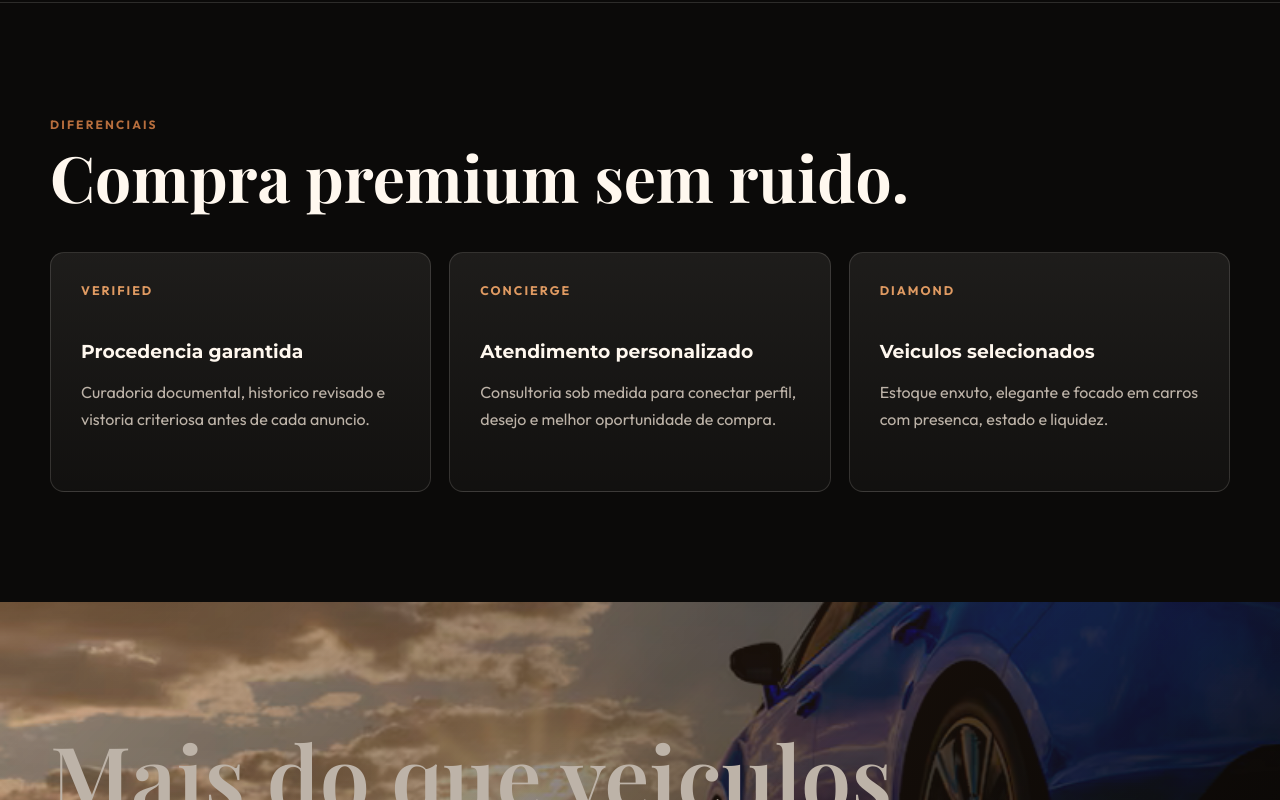
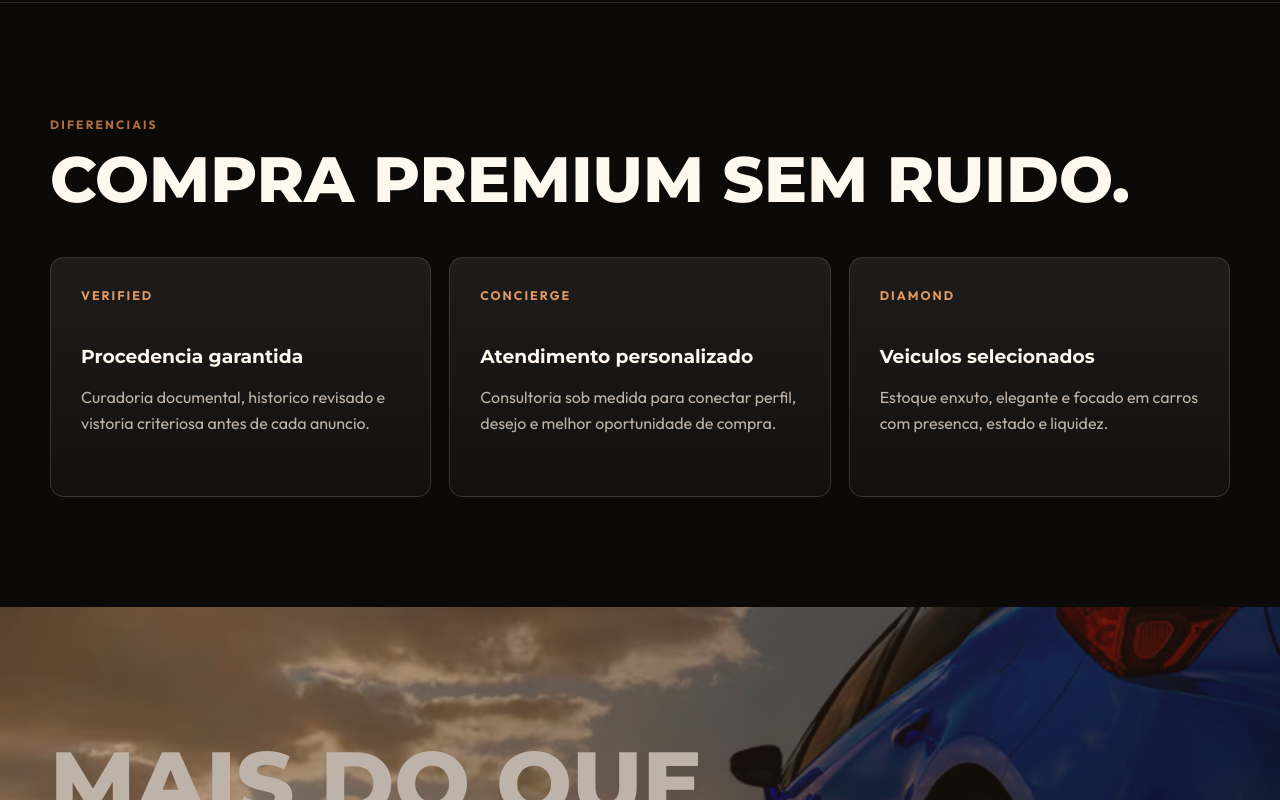
Before and after one commit to gabrielalfa/velvet-motors, an Angular app in the folder src/VelvetMotors.Web/: page / in a window 1280 px wide. Shown: the part 2000-2800 px from the top of the page. Built offline with nearby package versions, Linux system fonts and the light colour scheme; no server answers.

Commit message:
Standardize headings on Montserrat

```diff
--- a/src/VelvetMotors.Web/src/app/components/home/home.component.scss
+++ b/src/VelvetMotors.Web/src/app/components/home/home.component.scss
@@ -196,7 +196,9 @@
 .statement strong {
   font-family: var(--font-display);
   font-size: clamp(2.8rem, 7vw, 7rem);
-  line-height: 0.95;
+  font-weight: 800;
+  line-height: 1.02;
+  text-transform: uppercase;
 }
 
 .statement span {
--- a/src/VelvetMotors.Web/src/index.html
+++ b/src/VelvetMotors.Web/src/index.html
@@ -9,7 +9,7 @@
   <meta name="theme-color" content="#0b0a09">
   <link rel="preconnect" href="https://fonts.googleapis.com">
   <link rel="preconnect" href="https://fonts.gstatic.com" crossorigin>
-  <link href="https://fonts.googleapis.com/css2?family=Montserrat:wght@500;600;700;800&family=Outfit:wght@300;400;500;600;700&family=Playfair+Display:wght@600;700&display=swap" rel="stylesheet">
+  <link href="https://fonts.googleapis.com/css2?family=Montserrat:wght@500;600;700;800&family=Outfit:wght@300;400;500;600;700&display=swap" rel="stylesheet">
   <link rel="icon" type="image/x-icon" href="favicon.ico">
 </head>
 <body>
--- a/src/VelvetMotors.Web/src/styles.scss
+++ b/src/VelvetMotors.Web/src/styles.scss
@@ -61,7 +61,9 @@ button {
   margin: 14px 0 0;
   font-family: var(--font-display);
   font-size: clamp(2.2rem, 5vw, 5.5rem);
-  line-height: 0.95;
+  font-weight: 800;
+  line-height: 1.02;
+  text-transform: uppercase;
 }
 
 .btn {
--- a/src/VelvetMotors.Web/src/styles/_tokens.scss
+++ b/src/VelvetMotors.Web/src/styles/_tokens.scss
@@ -10,7 +10,7 @@
   --shadow-strong: 0 28px 90px rgba(0, 0, 0, 0.55);
   --font-body: 'Outfit', 'Plus Jakarta Sans', 'Poppins', system-ui, sans-serif;
   --font-heading: 'Montserrat', 'Outfit', system-ui, sans-serif;
-  --font-display: 'Playfair Display', Georgia, serif;
+  --font-display: 'Montserrat', 'Outfit', system-ui, sans-serif;
   --radius-sm: 8px;
   --radius-md: 14px;
   --radius-lg: 22px;
```
